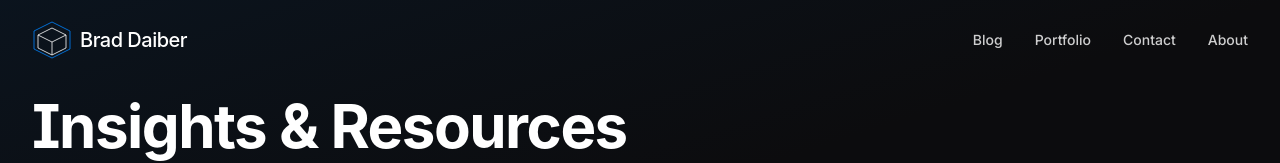
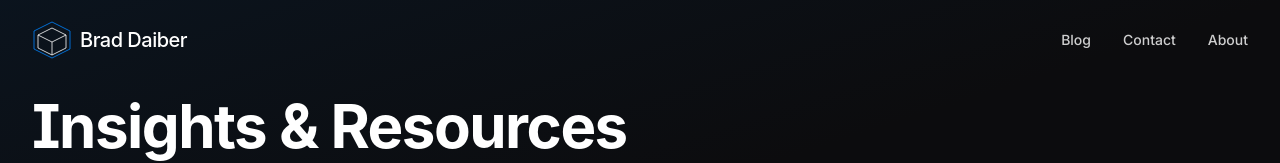
Before and after one commit to wbdaiber/dark-theme-simplicity, a React (Vite) app: page /blog in a window 1280 px wide. Shown: the top 163 px of the page. Built offline with nearby package versions, Linux system fonts and the light colour scheme.

Commit message:
Remove portfolio page
Remove the portfolio page and associated navigation links.

```diff
--- a/src/components/Footer.tsx
+++ b/src/components/Footer.tsx
@@ -54,7 +54,7 @@ const Footer = () => {
           <div>
             <h4 className="text-sm font-medium uppercase tracking-wider mb-4 text-light-100/40">Navigation</h4>
             <ul className="space-y-2">
-              {['Blog', 'Portfolio', 'Contact', 'About'].map((item) => (
+              {['Blog', 'Contact', 'About'].map((item) => (
                 <li key={item}>
                   <Link
                     to={item === 'Blog' ? '/blog' : `/${item.toLowerCase()}`}
--- a/src/components/Navbar.tsx
+++ b/src/components/Navbar.tsx
@@ -68,7 +68,7 @@ const Navbar = () => {
 
           {/* Desktop Navigation */}
           <nav className="hidden md:flex items-center space-x-8">
-            {['Blog', 'Portfolio', 'Contact', 'About'].map((item) => (
+            {['Blog', 'Contact', 'About'].map((item) => (
               <Link
                 key={item}
                 to={item === 'Blog' ? '/blog' : `/${item.toLowerCase()}`}
@@ -105,7 +105,7 @@ const Navbar = () => {
         }`}
       >
         <div className="bg-dark-100 backdrop-blur-lg shadow-lg px-4 py-6 space-y-1">
-          {['Blog', 'Portfolio', 'Contact', 'About'].map((item) => (
+          {['Blog', 'Contact', 'About'].map((item) => (
             <Link
               key={item}
               to={item === 'Blog' ? '/blog' : `/${item.toLowerCase()}`}
```
